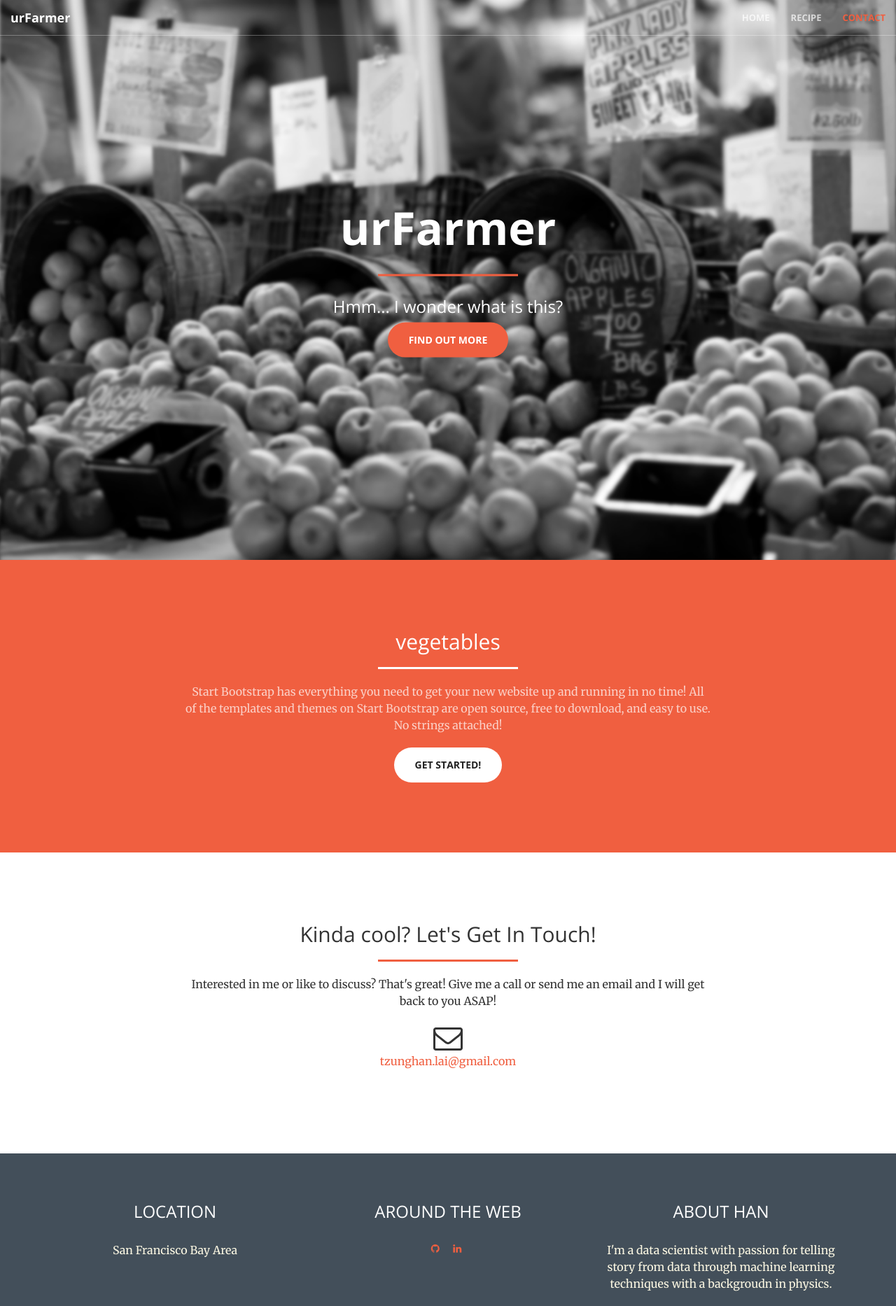
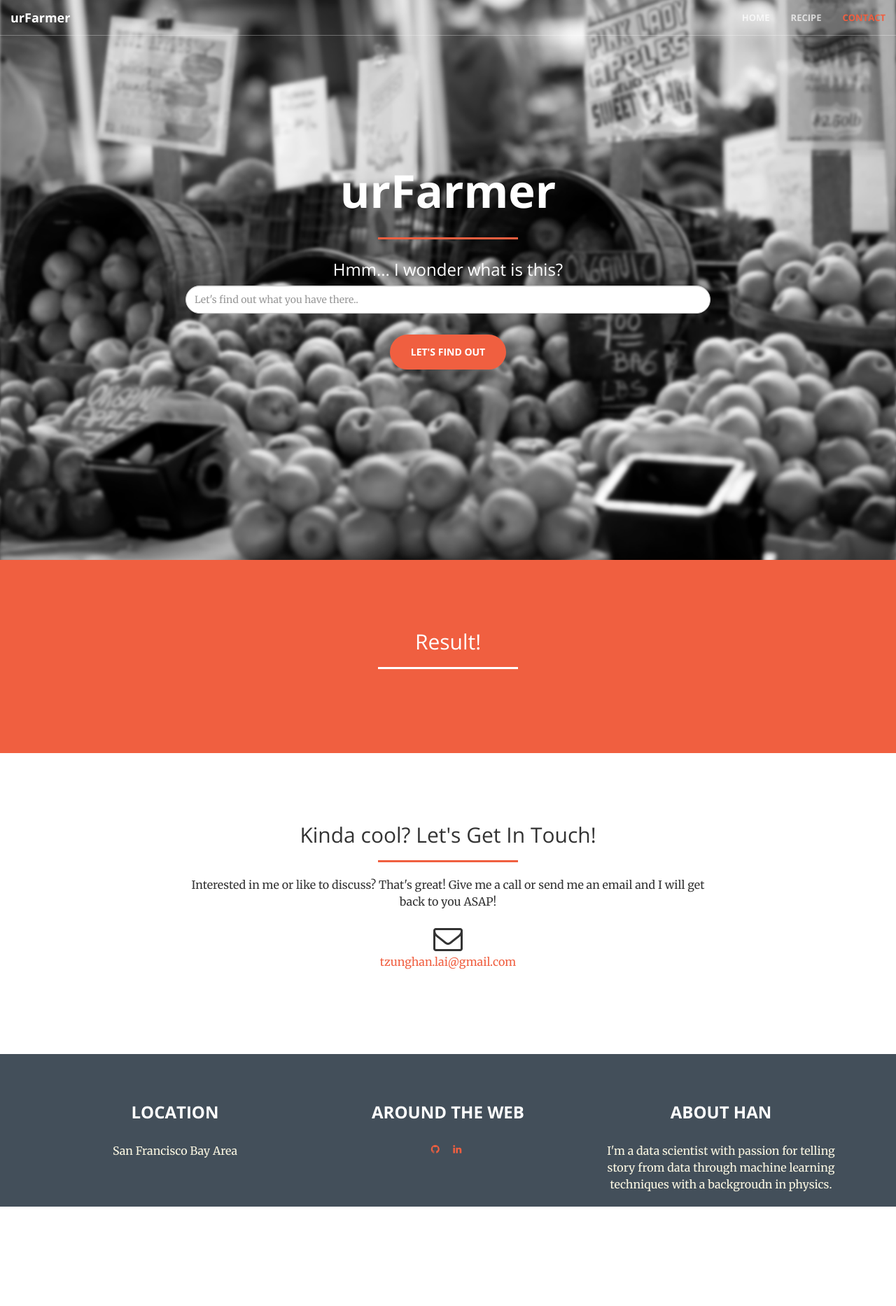
Before and after one commit to han928/urFarmer, a Flask app: page / in a window 1280 px wide. Shown: the whole page at 70% size. After the commit the page ends 1724 px from the top, so only its background shows below. Run offline with Flask 2, Linux system fonts and the light colour scheme; parts of the project's set-up code (start-up, migrations or seed data) failed here and were passed over; some libraries are stand-ins or nearby versions.

Commit message:
add recipe

```diff
--- a/app/app.py
+++ b/app/app.py
@@ -4,8 +4,8 @@ from nn import NN
 from scrape_food2fork import food2fork_api, food2fork_recipe
 app = Flask(__name__)
 
-
-
+nn = NN()
+nn.build()
 
 # home page
 @app.route('/')
@@ -16,53 +16,19 @@ def index():
 
 
 
-@app.route('/submit')
-def submission_page():
-    return '''
-        <!DOCTYPE html>
-        <html>
-            <head>
-                <meta charset="utf-8">
-                <title>What Section Does Your Articles Belongs to </title>
-            </head>
-                <body>
-                    <!-- page content -->
-                    <h1>Check your articles sections!</h1>
-
-                    <form action="/recipe" method='POST' >
-                        <input type="text" name="user_input" />
-                        <input type="submit" />
-                    </form>
-                </body>
-        </html>
-
-        '''
-
-
-
 # My word counter app
 @app.route('/recipe', methods=['POST'] )
 def recipe():
-    text = str(request.form['user_input'])
+    image = str(request.form['image'])
 
-    response_recipe = unirest.get("https://spoonacular-recipe-food-nutrition-v1.p.mashape.com/recipes/findByIngredients?ingredients="+text+"&limitLicense=false&number=5&ranking=1",
-      headers={
-        "X-Mashape-Key": api_key,
-        "Accept": "application/json"
-      }
-    )
+    _, im = nn.preprocess_image(image)
 
-    r_id = response_recipe.body[0]['id']
+    veg = nn.predict(im)
 
-    response = unirest.get("https://spoonacular-recipe-food-nutrition-v1.p.mashape.com/recipes/"+ str(r_id) + "/information",
-      headers={
-        "X-Mashape-Key": api_key
-      }
-    )
+    recipe_list = food2fork_api(veg[0])
 
-
-
-    return response.body['sourceUrl']
+    recipe_title, image_url, ingredients = food2fork_recipe(recipe_list)
+    return render_template('index.html',veg=veg[0], recipe_title = recipe_title, image_url = image_url, ingredients = ingredients , section = "recipe")
 
 
 
--- a/app/static/css/urFarmer.css
+++ b/app/static/css/urFarmer.css
@@ -15,9 +15,19 @@ footer h3 {
     text-transform: uppercase;
     margin-bottom: 30px;
     color: white;
+    font-weight: 700;
+
 }
 footer p {
 
     color: #fcf8e3
 
 }
+.input-group .form-control:first-child, .input-group-addon:first-child, .input-group-btn:first-child>.btn, .input-group-btn:first-child>.btn-group>.btn, .input-group-btn:first-child>.dropdown-toggle, .input-group-btn:last-child>.btn-group:not(:last-child)>.btn, .input-group-btn:last-child>.btn:not(:last-child):not(.dropdown-toggle) {
+    border-bottom-left-radius: 2em;
+    border-top-left-radius: 2em;
+    border-top-right-radius: 2em;
+    border-bottom-right-radius: 2em;
+    height: 40px;
+
+}
--- a/app/template/index.html
+++ b/app/templates/index.html
@@ -76,7 +76,21 @@
                     <h1>urFarmer</h1>
                     <hr>
                     <h3>Hmm... I wonder what is this?</h3>
-                    <a href="#about" class="btn btn-primary btn-xl page-scroll">Find Out More</a>
+                    <form class="form-group" role="search" action="/recipe" method ='post'>
+                        <div class="input-group" style="width:750px;text-align:center;margin:0 auto;">
+
+                            <input type="text" class="form-control" placeholder="Let's find out what you have there.." aria-describedby="basic-addon2" name="image">
+                            <br>
+                            <p></p>
+                            <!-- <span class='input-group-btn'> -->
+                                <button "submit" class="btn btn-primary btn-xl page-scroll">Let's find out</button>
+
+                                <!-- <button type="submit" class="btn btn-md btn-default">Predict</button> -->
+                            <!-- </span> -->
+                        </div>
+                        <br>
+                    </form>
+
                 </div>
             </div>
         </header>
@@ -85,10 +99,22 @@
         <div class="container">
             <div class="row">
                 <div class="col-lg-8 col-lg-offset-2 text-center">
-                    <h2 class="section-heading">vegetables</h2>
+                    {% if recipe_title %}
+
+                    <h2 class="section-heading">It's {{ veg }}!</h2>
+                    <br>
+                    <h2 class="section-heading">{{ recipe_title }}!</h2>
+
+                    <img src= {{ image_url }} alt="Mountain View" style="width:304px;height:228px;">
+
                     <hr class="light">
-                    <p class="text-faded">Start Bootstrap has everything you need to get your new website up and running in no time! All of the templates and themes on Start Bootstrap are open source, free to download, and easy to use. No strings attached!</p>
-                    <a href="#" class="btn btn-default btn-xl">Get Started!</a>
+                    <p class="text-faded">{{ ingredients }}</p>
+
+                    {% else %}
+                    <h2 class="section-heading">Result!</h2>
+                    <hr class="light">
+                    {% endif %}
+
                 </div>
             </div>
         </div>
```
